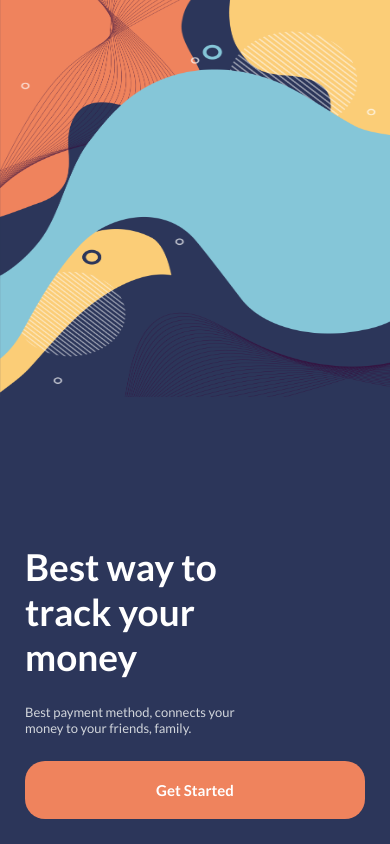
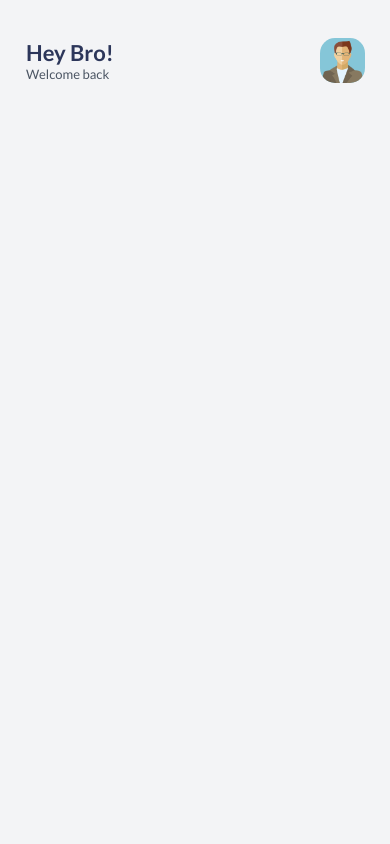
Before and after one commit to softone-as/wallet-app-rn, a React Native app: screen /Home in a window 390 px wide. Built offline with nearby package versions, Linux system fonts and the light colour scheme.

Commit message:
Slicing Header Component

```diff
--- a/App.tsx
+++ b/App.tsx
@@ -1,6 +1,6 @@
 import AppLoading from 'expo-app-loading';
 import { useFonts } from 'expo-font';
-import Welcome from './screens/Welcome';
+import RootStack from './navigators/RootStack';
 
 export default function App() {
     let [fontsLoaded] = useFonts({
@@ -12,5 +12,5 @@
         return <AppLoading />;
     }
 
-    return <Welcome />;
+    return <RootStack />;
 }
--- /dev/null
+++ b/components/Header/Greeting.tsx
@@ -0,0 +1,49 @@
+import { StyleProp, TextStyle } from 'react-native';
+import { FunctionComponent } from 'react';
+import styled from 'styled-components/native';
+import RegularText from '../Texts/RegularText';
+import { colors } from '../colors';
+import SmallText from '../Texts/SmallText';
+
+const StyledView = styled.View`
+    flex-direction: column;
+    flex: 1;
+    justify-content: center;
+`;
+
+interface GreetingProps {
+    mainText: string;
+    subText: string;
+    mainTextStyle?: StyleProp<TextStyle>;
+    subTextStyle?: StyleProp<TextStyle>;
+}
+
+const Greeting: FunctionComponent<GreetingProps> = (props) => {
+    return (
+        <StyledView>
+            <RegularText
+                textStyles={[
+                    {
+                        color: colors.secondary,
+                        fontSize: 22,
+                    },
+                    props.mainTextStyle,
+                ]}
+            >
+                {props.mainText}
+            </RegularText>
+            <SmallText
+                textStyles={[
+                    {
+                        color: colors.graydark,
+                    },
+                    props.subTextStyle,
+                ]}
+            >
+                {props.subText}
+            </SmallText>
+        </StyledView>
+    );
+};
+
+export default Greeting;
--- /dev/null
+++ b/components/Header/Profile.tsx
@@ -0,0 +1,39 @@
+import { FunctionComponent } from 'react';
+import {
+    GestureResponderEvent,
+    ImageSourcePropType,
+    ImageStyle,
+    StyleProp,
+} from 'react-native';
+import styled from 'styled-components/native';
+
+const StyledView = styled.TouchableOpacity`
+    flex-direction: column;
+    height: 45px;
+    width: 45px;
+    border-radius: 15px;
+`;
+
+const StyledImage = styled.Image`
+    resize-mode: cover;
+    width: 100%;
+    height: 100%;
+    border-radius: 15px;
+`;
+
+interface ProfileProps {
+    img: ImageSourcePropType;
+    imgStyle?: StyleProp<ImageStyle>;
+    imgContainerStyle?: StyleProp<ImageStyle>;
+    onPress?: ((event: GestureResponderEvent) => void) | undefined;
+}
+
+const Profile: FunctionComponent<ProfileProps> = (props) => {
+    return (
+        <StyledView onPress={props.onPress} style={props.imgContainerStyle}>
+            <StyledImage source={props.img} style={props.imgStyle} />
+        </StyledView>
+    );
+};
+
+export default Profile;
--- /dev/null
+++ b/navigators/RootStack.tsx
@@ -0,0 +1,79 @@
+import { FunctionComponent } from 'react';
+
+// React Navigation
+import { NavigationContainer } from '@react-navigation/native';
+import { createStackNavigator } from '@react-navigation/stack';
+
+// Custom Components
+import { colors } from '../components/colors';
+import Greeting from '../components/Header/Greeting';
+import Profile from '../components/Header/Profile';
+import Avi from '../assets/avi/avatar.png';
+
+// Screens
+import Home from '../screens/Home';
+import Welcome from '../screens/Welcome';
+
+export type RootStackParamList = {
+    Welcome: undefined;
+    Home: undefined;
+};
+
+const Stack = createStackNavigator<RootStackParamList>();
+
+const RootStack: FunctionComponent = () => {
+    return (
+        <NavigationContainer>
+            <Stack.Navigator
+                screenOptions={{
+                    headerStyle: {
+                        backgroundColor: colors.graylight,
+                        borderBottomWidth: 0,
+                        shadowColor: 'transparent',
+                        shadowOpacity: 0,
+                        elevation: 0,
+                        height: 120,
+                    },
+                    headerTintColor: colors.secondary,
+                    headerRightContainerStyle: {
+                        paddingRight: 25,
+                    },
+                    headerLeftContainerStyle: {
+                        paddingLeft: 10,
+                    },
+                    headerRight: () => (
+                        <Profile
+                            img={Avi}
+                            imgContainerStyle={{
+                                backgroundColor: colors.tertiary,
+                            }}
+                        />
+                    ),
+                }}
+                initialRouteName='Home'
+            >
+                <Stack.Screen
+                    name='Welcome'
+                    component={Welcome}
+                    options={{ headerShown: false }}
+                />
+                <Stack.Screen
+                    name='Home'
+                    component={Home}
+                    options={{
+                        headerTitle: (props) => (
+                            <Greeting
+                                mainText='Hey Bro!'
+                                subText='Welcome back'
+                                {...props}
+                            />
+                        ),
+                        headerLeft: () => <></>,
+                    }}
+                />
+            </Stack.Navigator>
+        </NavigationContainer>
+    );
+};
+
+export default RootStack;
--- a/package.json
+++ b/package.json
@@ -9,6 +9,8 @@
     "web": "expo start --web"
   },
   "dependencies": {
+    "@react-navigation/native": "^6.1.0",
+    "@react-navigation/stack": "^6.3.8",
     "expo": "~47.0.8",
     "expo-app-loading": "~2.1.1",
     "expo-font": "~11.0.1",
@@ -16,6 +18,9 @@
     "react": "18.1.0",
     "react-dom": "18.1.0",
     "react-native": "0.70.5",
+    "react-native-gesture-handler": "^2.8.0",
+    "react-native-safe-area-context": "4.4.1",
+    "react-native-screens": "~3.18.0",
     "react-native-web": "~0.18.9",
     "styled-components": "^5.3.6"
   },
--- /dev/null
+++ b/screens/Home.tsx
@@ -0,0 +1,16 @@
+import { FunctionComponent } from 'react';
+import styled from 'styled-components/native';
+import { colors } from '../components/colors';
+import { Container } from '../components/shared';
+
+const HomeContainer = styled(Container)`
+    background-color: ${colors.graylight};
+    width: 100%;
+    flex: 1;
+`;
+
+const Home: FunctionComponent = () => {
+    return <HomeContainer></HomeContainer>;
+};
+
+export default Home;
```
Also changed, not shown: 1 other file (tests, documents, lock files or other folders).
